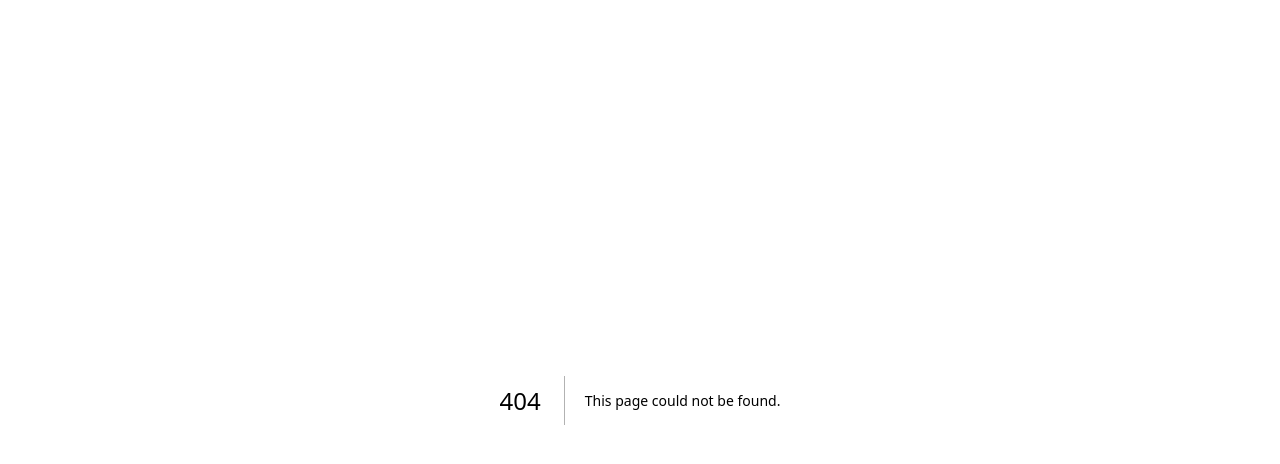
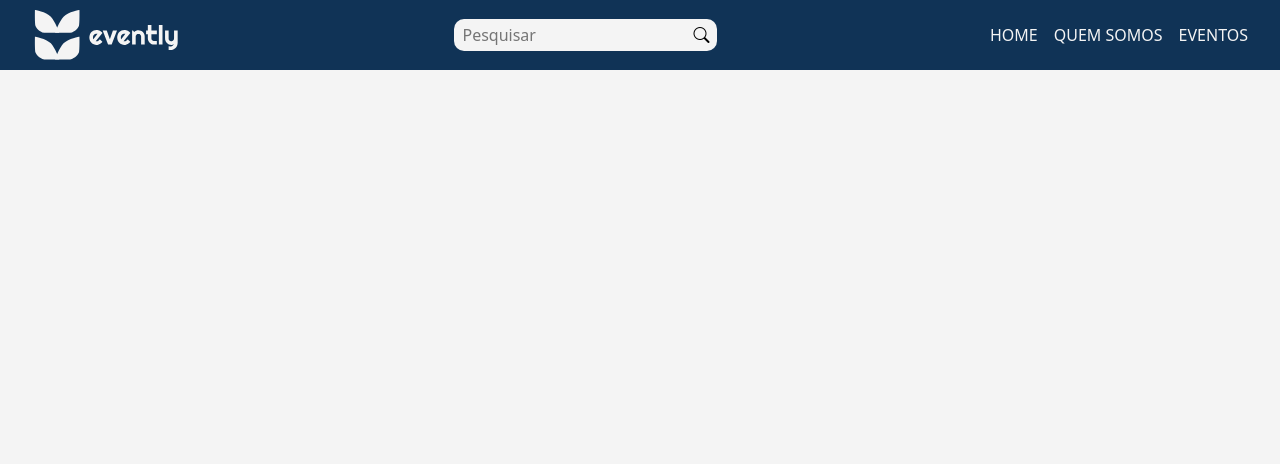
Before and after one commit to RayaniGomes/Evently, a Next.js app: page /home in a window 1280 px wide. Before the commit this address had no page. Shown: the top 464 px of the page. Built offline with nearby package versions, Linux system fonts and the light colour scheme.

Commit message:
feat: inicio da navbar

```diff
--- /dev/null
+++ b/src/(components)/navbar/index.tsx
@@ -0,0 +1,55 @@
+import Image from "next/image";
+import Link from "next/link";
+import { Form, Menu, Nav } from "./styled";
+
+export default function Navbar() {
+
+    return (
+        <Nav>
+            <Link href="/">
+                <Image
+                    src="/logo.svg"
+                    alt="Logo"
+                    width={150}
+                    height={50}
+                />
+            </Link>
+            <Form>
+                <input type="search" placeholder="Pesquisar" />
+                <button type="submit">
+                    <i className="bi bi-search"></i>
+                </button>
+            </Form>
+
+            <Menu>
+                {window.location.pathname === "/" ? (
+                    <Link href="/" className="active">
+                        HOME
+                    </Link>
+                ) : (
+                    <Link href="/">
+                        HOME
+                    </Link>)
+                }
+                {window.location.pathname === "/quem-somos" ? (
+                    <Link href="/" className="active">
+                        QUEM SOMOS
+                    </Link>
+                ) : (
+                    <Link href="/">
+                        QUEM SOMOS
+                    </Link>)
+                }
+                {window.location.pathname === "/eventos" ? (
+                    <Link href="/" className="active">
+                        EVENTOS
+                    </Link>
+                ) : (
+                    <Link href="/">
+                        EVENTOS
+                    </Link>)
+                }
+            </Menu>
+        </Nav>
+    );
+}
--- /dev/null
+++ b/src/(components)/navbar/styled.ts
@@ -0,0 +1,64 @@
+import styled from "styled-components";
+
+export const Nav = styled.nav`
+    display: flex;
+    align-items: center;
+    width: 100%;
+    height: 4.375rem;
+    padding: 1rem 2rem;
+    background-color: var(--azul-medio);
+`
+
+export const Form = styled.form`
+    display: flex;
+    align-items: center;
+    margin-left: auto;
+    background-color: var(--branco);
+    border-radius: .625rem;
+    padding: 0.25rem 0.5rem;
+
+    input {
+        border: none;
+        color: var(--azul-escuro);
+        background-color: transparent;
+    }
+
+    button {
+        border: none;
+        background-color: transparent;
+    }
+`
+
+export const Menu = styled.div`
+    display: flex;
+    align-items: center;
+    gap: 1rem;
+    margin-left: auto;
+
+    a {
+        color: var(--branco);
+        text-decoration: none;
+        position: relative;
+
+        &:hover::after {
+            content: '';
+            position: absolute;
+            width: 100%;
+            height: 2px;
+            bottom: 2px;
+            left: 0;
+            background-color: var(--branco);
+        }
+
+
+        &.active::after {
+            content: '';
+            position: absolute;
+            width: 100%;
+            height: 2px;
+            bottom: 2px;
+            left: 0;
+            background-color: var(--branco);
+        }
+    }
+`
--- a/src/app/globals.css
+++ b/src/app/globals.css
@@ -64,11 +64,6 @@ p {
   font-size: 12px;
 }
 
-a {
-  text-decoration: none;
-  cursor: pointer;
-}
-
 .botaoBranco {
   display: flex;
   align-items: center;
@@ -125,3 +120,7 @@ a {
     box-shadow: var(--drop-shadow-azul-hover);
   }
 }
+
+:focus {
+  outline: none;
+}
--- /dev/null
+++ b/src/app/home/page.tsx
@@ -0,0 +1,9 @@
+import Navbar from "@/(components)/navbar";
+
+export default function Home() {
+    return (
+        <main>
+            <Navbar />
+        </main>
+    );
+}
```
Also changed, not shown: src/app/page.tsx (+6 -3 lines).
